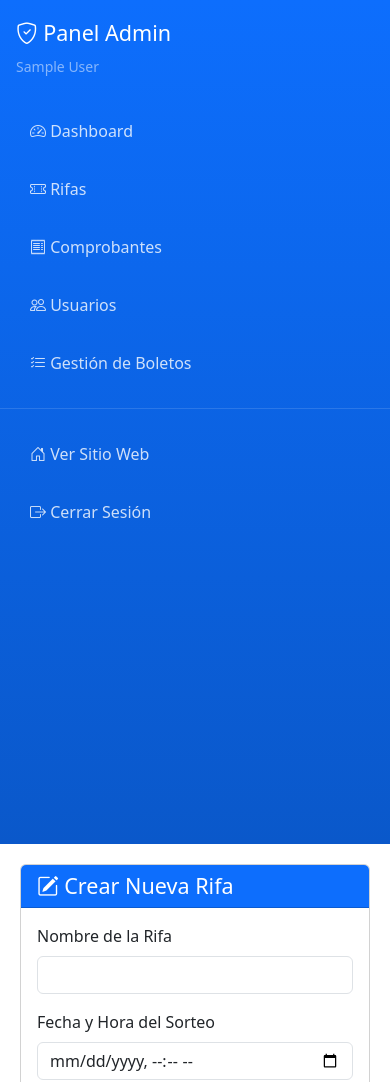
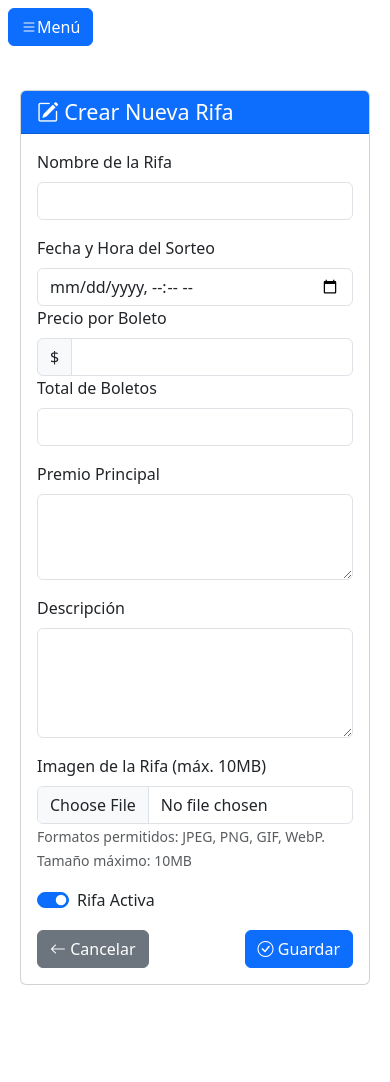
Before and after one commit to dev-erf-546/boletos, a Django app: page /admin-panel/rifas/nueva/ in a window 390 px wide. Shown: the top 1082 px of the page. After the commit the page ends 985 px from the top, so only its background shows below. Run offline with Django 5.2, Linux system fonts and the light colour scheme; the visitor is signed in with stand-in values (Sample User, id 1).

Commit message:
admin panel responsive

```diff
--- a/eventos/templates/rifas/admin/base_admin.html
+++ b/eventos/templates/rifas/admin/base_admin.html
@@ -19,6 +19,10 @@
             width: 250px;
             padding-top: 20px;
             z-index: 1000;
+            transition: transform 0.3s ease-in-out;
+        }
+        .sidebar-toggle {
+            display: none;
         }
         .sidebar .nav-link {
             color: rgba(255, 255, 255, 0.8);
@@ -46,11 +50,18 @@
         }
         @media (max-width: 768px) {
             .sidebar {
-                width: 100%;
-                position: relative;
+                width: 250px;
+                position: fixed;
+                transform: translateX(-100%);
             }
             .main-content {
                 margin-left: 0;
+            }
+            .sidebar-toggle {
+                display: inline-flex;
+                align-items: center;
+                justify-content: center;
+                margin-bottom: 1rem;
             }
         }
     </style>
@@ -58,8 +69,15 @@
     {% block extra_css %}{% endblock %}
 </head>
 <body>
+    <!-- Botón toggle solo visible en móvil -->
+    <div class="d-md-none p-2">
+        <button class="btn btn-primary sidebar-toggle" type="button" onclick="toggleSidebar()">
+            <i class="bi bi-list"></i> Menú
+        </button>
+    </div>
+
     <!-- Sidebar -->
-    <div class="sidebar">
+    <div class="sidebar" id="adminSidebar">
         <div class="px-3 mb-4">
             <h4 class="text-white">
                 <i class="bi bi-shield-check"></i> Panel Admin
@@ -113,6 +131,23 @@
     </div>
 
     <script src="https://cdn.jsdelivr.net/npm/bootstrap@5.3.0/dist/js/bootstrap.bundle.min.js"></script>
+    <script>
+        function toggleSidebar() {
+            const sidebar = document.getElementById('adminSidebar');
+            if (!sidebar) return;
+            const isHidden = sidebar.style.transform === 'translateX(-100%)' || getComputedStyle(sidebar).transform.includes('-100');
+            sidebar.style.transform = isHidden ? 'translateX(0)' : 'translateX(-100%)';
+        }
+
+        // Mostrar sidebar por defecto en escritorio
+        document.addEventListener('DOMContentLoaded', function() {
+            const sidebar = document.getElementById('adminSidebar');
+            if (!sidebar) return;
+            if (window.innerWidth > 768) {
+                sidebar.style.transform = 'translateX(0)';
+            }
+        });
+    </script>
     {% block extra_js %}{% endblock %}
 </body>
 </html>
```
